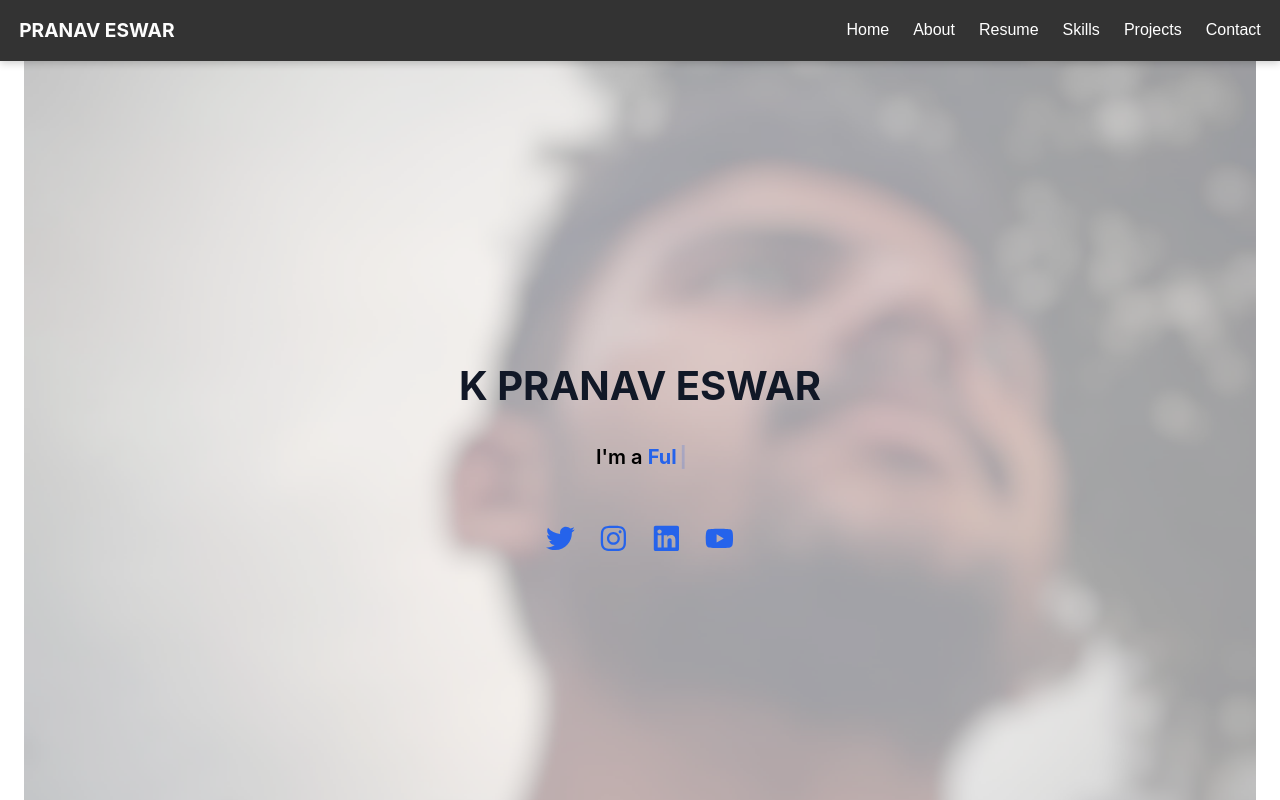
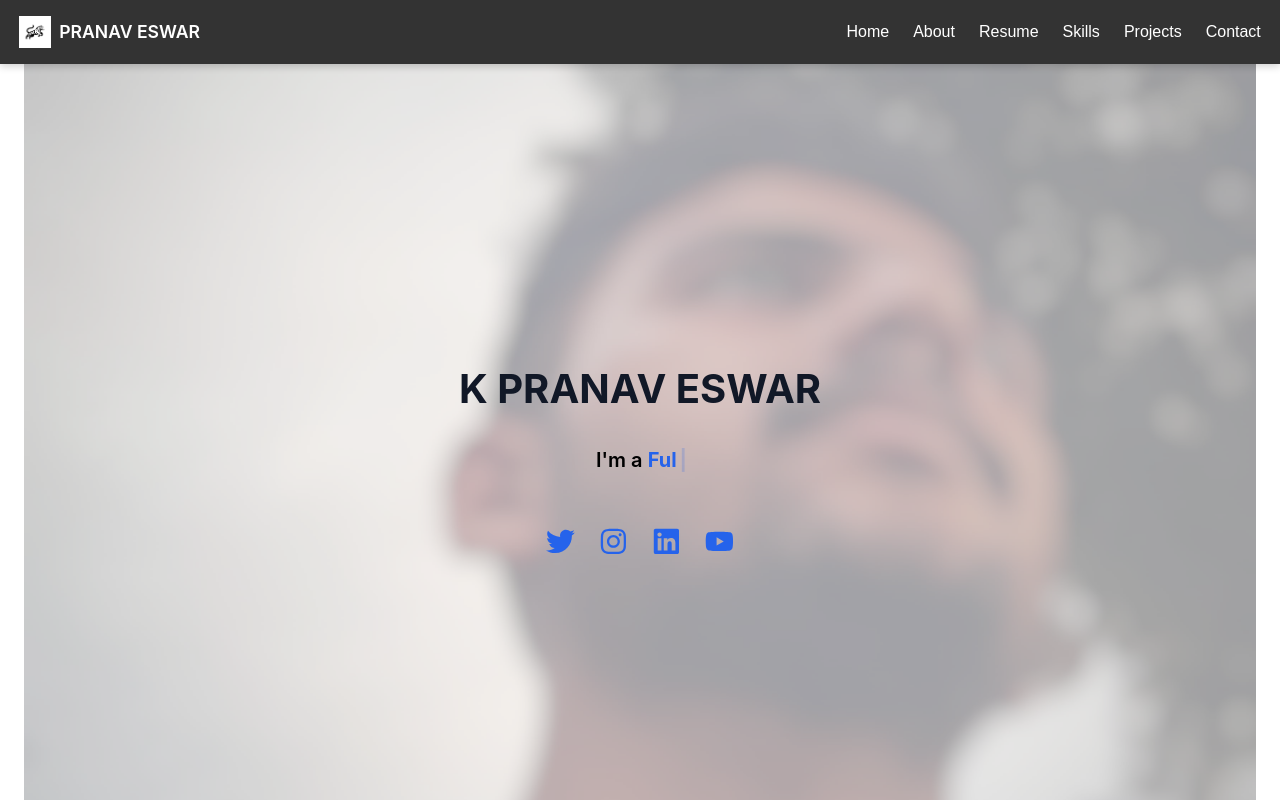
Before and after one commit to K-PranavEswar/K-PranavEswar.github.io, a React (Vite) app: page / in a window 1280 px wide. Shown: the top 800 px of the page. Built offline with nearby package versions, Linux system fonts and the light colour scheme; a small style sheet from the web is missing.

Commit message:
latest committed

```diff
--- a/src/App.css
+++ b/src/App.css
@@ -1,11 +1,10 @@
-/* === Reset === */
+/* === Reset & Base === */
 * {
   margin: 0;
   padding: 0;
   box-sizing: border-box;
 }
 
-/* === Global Styles === */
 html,
 body {
   width: 100%;
@@ -21,11 +20,22 @@ body {
   display: flex;
   flex-direction: column;
   min-height: 100vh;
+  overflow-x: hidden;
+}
+
+/* === Application Wrapper === */
+.app-wrapper {
+  display: flex;
+  flex-direction: column;
+  min-height: 100vh;
+}
+
+.app-main {
+  flex: 1;
   width: 100%;
-  margin: 0;
-  padding: 0;
-  box-sizing: border-box;
-  overflow-x: hidden;
+  max-width: 1280px;
+  margin: 0 auto;
+  padding: 2rem 1rem;
 }
 
 /* === Main Content === */
@@ -50,7 +60,6 @@ main {
 
 /* === Footer === */
 footer {
-  flex-shrink: 0;
   background-color: #2a2a2a;
   padding: 1.5rem 1rem;
   text-align: center;
@@ -58,7 +67,6 @@ footer {
   font-size: 0.875rem;
   width: 100%;
   margin-top: auto;
-  z-index: 10;
 }
 
 /* Footer Text & Icons */
--- a/src/components/Header.jsx
+++ b/src/components/Header.jsx
@@ -1,6 +1,7 @@
 import React, { useState, useEffect } from 'react';
 import { motion, AnimatePresence } from 'framer-motion';
 import { FaBars, FaTimes } from 'react-icons/fa';
+import logo from '../assets/tiger.png'; // ✅ Correct path
 import './css/Header.css';
 
 const navItems = ['home', 'about', 'resume', 'skills', 'projects', 'contact'];
@@ -18,7 +19,6 @@ const Header = () => {
     return () => window.removeEventListener('resize', handleResize);
   }, []);
 
-  // Prevent scrolling when mobile nav is open
   useEffect(() => {
     document.body.style.overflow = isOpen ? 'hidden' : 'auto';
   }, [isOpen]);
@@ -28,7 +28,8 @@ const Header = () => {
       <header className="header">
         <div className="header-container">
           <a href="#home" className="logo">
-            PRANAV ESWAR
+            <img src={logo} alt="Logo" className="logo-img" />
+            <span className="logo-text">PRANAV ESWAR</span>
           </a>
 
           <nav className="nav-desktop">
@@ -55,8 +56,13 @@ const Header = () => {
             transition={{ type: 'spring', stiffness: 260, damping: 22 }}
           >
             <div className="nav-mobile-header">
+              <a href="#home" className="logo" onClick={closeNav}>
+                <img src={logo} alt="Logo" className="logo-img" />
+                <span className="logo-text">PRANAV ESWAR</span>
+              </a>
               <FaTimes onClick={closeNav} />
             </div>
+
             <div className="nav-mobile-links">
               {navItems.map((item) => (
                 <a key={item} href={`#${item}`} onClick={closeNav}>
--- a/src/components/css/Header.css
+++ b/src/components/css/Header.css
@@ -1,45 +1,73 @@
+/* === Reset & Base === */
+* {
+  margin: 0;
+  padding: 0;
+  box-sizing: border-box;
+}
+
+html,
+body {
+  width: 100%;
+  min-height: 100vh;
+  font-family: 'Inter', sans-serif;
+  scroll-behavior: smooth;
+  overflow-x: hidden; /* ✅ Prevent right-side overflow */
+}
+
+/* === Header === */
 .header {
   position: sticky;
   top: 0;
-  left: 0;
-  right: 0;
-  width: 100vw; /* Force full viewport width */
+  width: 100%; /* ✅ Changed from 100vw to prevent overflow */
   background-color: rgba(0, 0, 0, 0.8);
   backdrop-filter: blur(12px);
   -webkit-backdrop-filter: blur(12px);
   box-shadow: 0 2px 8px rgba(0, 0, 0, 0.2);
   z-index: 1000;
-  margin: 0;
-  padding: 0;
+  overflow-x: hidden; /* ✅ Extra safety */
 }
 
-
-/* Header container stretches full width */
+/* === Container === */
 .header-container {
-  width: 100%;
-  margin: 0;
+  max-width: 1280px;
+  margin: 0 auto;
   padding: 1rem 1.2rem;
   display: flex;
   justify-content: space-between;
   align-items: center;
+  width: 100%;
+  overflow-x: hidden; /* ✅ Prevent children overflow */
 }
 
-/* Branding (logo) on the left */
+/* === Logo === */
 .logo {
+  display: flex;
+  align-items: center;
+  gap: 0.5rem;
   font-size: 1.2rem;
   font-weight: 700;
   color: #fdfdfd;
   text-decoration: none;
   white-space: nowrap;
-  padding: 0;
-  margin: 0;
 }
 
 .logo:hover {
   color: #2563eb;
 }
 
-/* Desktop nav links */
+.logo img {
+  height: 32px;
+  width: 32px;
+  object-fit: contain;
+}
+
+.logo span {
+  font-size: 1.1rem;
+  font-weight: 600;
+  color: #fff;
+}
+
+/* === Desktop Navigation === */
 .nav-desktop {
   display: none;
 }
@@ -57,7 +85,7 @@
   color: #2563eb;
 }
 
-/* Hamburger icon on the right */
+/* === Hamburger Icon === */
 .nav-toggle {
   font-size: 1.8rem;
   cursor: pointer;
@@ -70,7 +98,7 @@
   transform: rotate(90deg);
 }
 
-/* Mobile Sidebar */
+/* === Mobile Sidebar === */
 .nav-mobile {
   position: fixed;
   top: 0;
@@ -82,12 +110,35 @@
   padding: 2rem 1.5rem;
   display: flex;
   flex-direction: column;
+  overflow-x: hidden;
 }
 
+/* Mobile Header with logo */
 .nav-mobile-header {
   display: flex;
-  justify-content: flex-end;
+  justify-content: space-between;
+  align-items: center;
   margin-bottom: 2rem;
+}
+
+.nav-mobile-header .logo {
+  display: flex;
+  align-items: center;
+  color: #ffffff;
+  text-decoration: none;
+}
+
+.nav-mobile-header .logo img {
+  height: 28px;
+  width: 28px;
+  object-fit: contain;
+  margin-right: 0.5rem;
+}
+
+.nav-mobile-header .logo span {
+  font-size: 1rem;
+  font-weight: 600;
+  color: #ffffff;
 }
 
 .nav-mobile-header svg {
@@ -96,6 +147,7 @@
   cursor: pointer;
 }
 
+/* === Mobile Links === */
 .nav-mobile-links {
   display: flex;
   flex-direction: column;
@@ -116,16 +168,13 @@
   transform: translateX(5px);
 }
 
-/* Show desktop nav on larger screens */
+/* === Responsive === */
 @media (min-width: 768px) {
   .nav-desktop {
     display: flex;
   }
 
-  .nav-toggle {
-    display: none;
-  }
-
+  .nav-toggle,
   .nav-mobile {
     display: none;
   }
@@ -140,11 +189,13 @@
     width: 100%;
     padding: 2rem 1.2rem;
   }
+
+  .logo img {
+    height: 26px;
+    width: 26px;
+  }
+
+  .logo span {
+    font-size: 0.95rem;
+  }
 }
-* {
-  box-sizing: border-box;
-}
-
-body {
-  -webkit-text-size-adjust: 100%;
-}
```
Also changed, not shown: src/assets/tiger.png (added).
